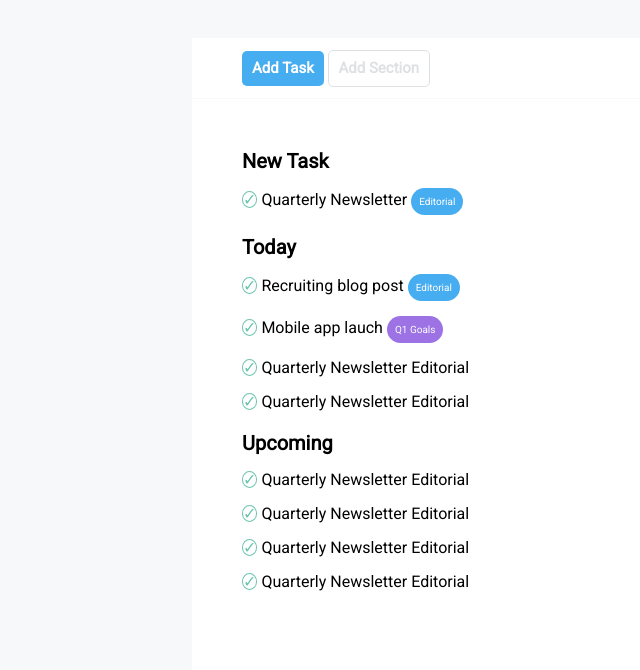
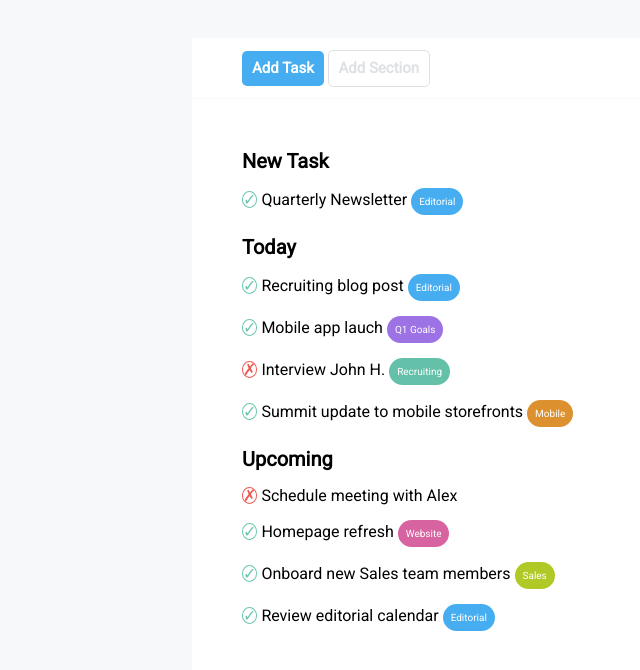
Before and after one commit to stedfl/html-css-toboolist, a plain HTML site: page index.html in a window 1280 px wide. Shown: the part 82-752 px from the top of the page, without its empty margins (0-640 px from the left). Drawn offline with Linux system fonts and the light colour scheme.

Commit message:
add content in list-content section

```diff
--- a/css/style.css
+++ b/css/style.css
@@ -27,9 +27,9 @@ header img {
 /* MAIN */
 main {
   width: 70%;
-  height: 800px;
   margin: auto;
   margin-top: 50px;
+  padding-bottom: 50px;
 }
 
 .top-bar {
@@ -76,17 +76,26 @@ main {
 .checkbox {
   display: inline-block;
   height: 15px;
-  color: #6bc4ae;
-  border: 1px solid #6bc4ae;
   border-radius: 50%;
   font-size: bold;
   line-height: 15px;
 }
 
+.checkbox.done {
+  color: #6bc4ae;
+  border: 1px solid #6bc4ae;
+}
+
+.checkbox.undone {
+  color: #eb5b54;
+  border: 1px solid #eb5b54;
+}
+
 .description-task {
   padding-top: 15px;
 }
-
+/*
+TASK BOX */
 .box-task {
   display: inline-block;
   font-size: 10px;
@@ -102,3 +111,19 @@ main {
 .box-task.goals {
   background-color: #9c72e4;
 }
+
+.box-task.recru {
+  background-color: #64c0a9;
+}
+
+.box-task.mobile {
+  background-color: #dc902e;
+}
+
+.box-task.web {
+  background-color: #d863a1;
+}
+
+.box-task.sales {
+  background-color: #b0c926;
+}
--- a/index.html
+++ b/index.html
@@ -29,7 +29,7 @@
       <div class="new-task box">
         <p class="title-task">New Task</p>
         <div class="description-task">
-          <span class="checkbox">&check;</span>
+          <span class="checkbox done">&check;</span>
           <span>Quarterly Newsletter</span>
           <span class="box-task edit">Editorial</span>
         </div>
@@ -40,24 +40,27 @@
       <div class="today box">
         <p class="title-task">Today</p>
         <div class="description-task">
-          <span class="checkbox">&check;</span>
+          <span class="checkbox done">&check;</span>
           <span>Recruiting blog post</span>
           <span class="box-task edit">Editorial</span>
         </div>
+
         <div class="description-task">
-          <span class="checkbox">&check;</span>
+          <span class="checkbox done">&check;</span>
           <span>Mobile app lauch</span>
           <span class="box-task goals" >Q1 Goals</span>
         </div>
+
         <div class="description-task">
-          <span class="checkbox">&check;</span>
-          <span>Quarterly Newsletter</span>
-          <span>Editorial</span>
+          <span class="checkbox undone">&cross;</span>
+          <span>Interview John H.</span>
+          <span class="box-task recru">Recruiting</span>
         </div>
+
         <div class="description-task">
-          <span class="checkbox">&check;</span>
-          <span>Quarterly Newsletter</span>
-          <span>Editorial</span>
+          <span class="checkbox done">&check;</span>
+          <span>Summit update to mobile storefronts</span>
+          <span class="box-task mobile">Mobile</span>
         </div>
 
       </div>
@@ -67,24 +70,26 @@
       <div class="upcoming box">
         <p class="title-task">Upcoming</p>
         <div class="description-task">
-          <span class="checkbox">&check;</span>
-          <span>Quarterly Newsletter</span>
-          <span>Editorial</span>
+          <span class="checkbox undone">&cross;</span>
+          <span>Schedule meeting with Alex</span>
         </div>
+
         <div class="description-task">
-          <span class="checkbox">&check;</span>
-          <span>Quarterly Newsletter</span>
-          <span>Editorial</span>
+          <span class="checkbox done">&check;</span>
+          <span>Homepage refresh</span>
+          <span class="box-task web">Website</span>
         </div>
+
         <div class="description-task">
-          <span class="checkbox">&check;</span>
-          <span>Quarterly Newsletter</span>
-          <span>Editorial</span>
+          <span class="checkbox done">&check;</span>
+          <span>Onboard new Sales team members</span>
+          <span class="box-task sales">Sales</span>
         </div>
+
         <div class="description-task">
-          <span class="checkbox">&check;</span>
-          <span>Quarterly Newsletter</span>
-          <span>Editorial</span>
+          <span class="checkbox done">&check;</span>
+          <span>Review editorial calendar</span>
+          <span class="box-task edit">Editorial</span>
         </div>
 
       </div>
```
